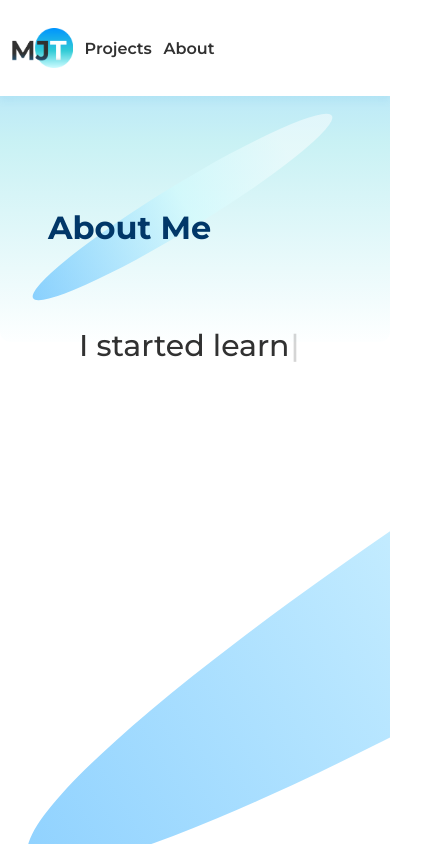
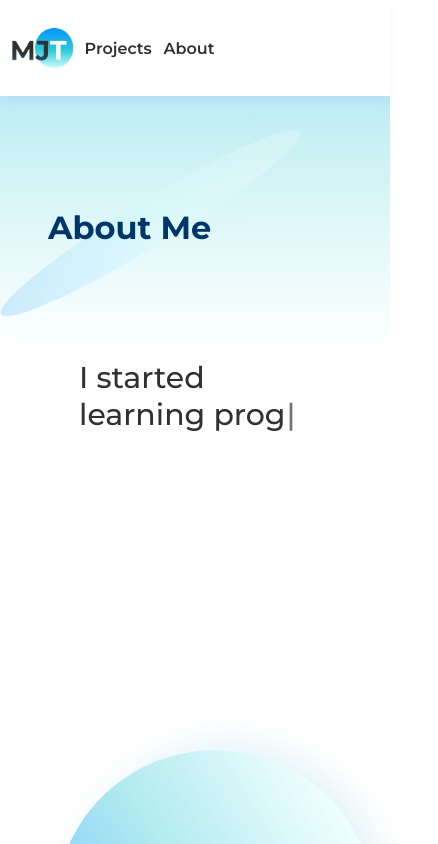
Before and after one commit to jdesolate/my-portfolio, a React (Vite) app: page /about in a window 390 px wide. Shown: the top 844 px of the page, 438 px wide, since content can reach past the window. Built offline with nearby package versions, Linux system fonts and the light colour scheme.

Commit message:
V3.5 Framer Motion

```diff
--- a/index.html
+++ b/index.html
@@ -15,7 +15,7 @@
 			href="https://fonts.googleapis.com/css2?family=Montserrat:wght@500;600;700;800&display=swap"
 			rel="stylesheet"
 		/>
-		<title>Portfolio</title>
+		<title>Mervin Tampus</title>
 	</head>
 	<body>
 		<div id="root"></div>
--- a/package.json
+++ b/package.json
@@ -12,6 +12,7 @@
     "@emotion/styled": "^11.8.1",
     "@mui/icons-material": "^5.6.2",
     "@mui/material": "^5.6.4",
+    "@react-spring/parallax": "^9.4.5",
     "framer-motion": "^6.3.3",
     "react": "^18.0.0",
     "react-dom": "^18.0.0",
--- a/src/Home.tsx
+++ b/src/Home.tsx
@@ -1,15 +1,20 @@
 import Header from './components/header/Header';
 import Projects from './components/myworks/Projects';
+import Footer from './components/navbar/Footer';
 import Navbar from './components/navbar/Navbar';
 import Techstack from './components/techstack/Techstack';
 
 function Home() {
 	return (
-		<div className='main'>
-			<Header />
-			<Techstack />
-			<Projects />
-		</div>
+		<>
+			<Navbar />
+			<div className='main'>
+				<Header />
+				<Techstack />
+				<Projects />
+			</div>
+			<Footer />
+		</>
 	);
 }
 
--- a/src/components/about/About.tsx
+++ b/src/components/about/About.tsx
@@ -1,25 +1,25 @@
 import { motion } from 'framer-motion';
 import Contact from './Contact';
+import Navbar from '../navbar/Navbar';
+import Footer from '../navbar/Footer';
 import Typewriter from 'typewriter-effect';
-import { useEffect } from 'react';
-import { useLocation } from 'react-router-dom';
 
 function About() {
-	const location = useLocation();
-
 	return (
 		<>
+			<Navbar />
 			<div className='about'>
 				<div className='header-bg' />
 				<div className='about-title'>
 					<motion.div
 						className='about-title-comet'
 						initial={{ top: '-20rem', left: '30rem', opacity: 0 }}
-						animate={{ left: '10rem', top: '2rem ', opacity: 0.5 }}
-						transition={{ delay: 0.2, type: 'tween', duration: 0.8 }}
+						animate={{ left: '8rem', top: '3rem ', opacity: 0.2 }}
+						transition={{ delay: 2, type: 'tween', duration: 0.8 }}
 					></motion.div>
 					<h1>About Me</h1>
 				</div>
+
 				<div className='about-desc1'>
 					<h2>
 						<Typewriter
@@ -47,18 +47,25 @@ function About() {
 						/>
 					</h2>
 				</div>
+
 				<motion.div
 					className='about-desc2'
-					initial={{ top: -1000, left: 1000 }}
+					initial={{ top: -2000, left: 2000 }}
 					animate={{ top: 0, left: 0 }}
-					transition={{ delay: 5, type: 'tween', duration: 2 }}
+					whileHover={{ scale: 0.9 }}
+					whileTap={{
+						scale: 1.1,
+						borderRadius: '100%',
+					}}
+					transition={{ type: 'tween', duration: 1 }}
 				>
-					<div className='about-desc2-comet'></div>
+					<div className='about-desc2-circle'></div>
 					<h2>
 						Solving problems, being in different teams, delivering works, and
 						accomplishing goals drives my passion in this field.
 					</h2>
 				</motion.div>
+
 				<div className='about-hero'>
 					<div className='about-hero-image'>
 						<img src='../../../assets/images/Mervin2.png' alt='Mervin' />
@@ -93,6 +100,7 @@ function About() {
 						</div>
 					</div>
 				</div>
+
 				<div className='about-desc3'>
 					<h2>I’m inspired in the saying:</h2>
 					<div className='about-desc3-saying'>
@@ -108,10 +116,131 @@ function About() {
 						</div>
 					</div>
 				</div>
+
+				<Contact />
 			</div>
-			<Contact />
+			<Footer />
 		</>
 	);
 }
 
 export default About;
+
+/*
+	<ParallaxLayer offset={0} speed={2}>
+						<Navbar />
+				<div className='about'>
+
+						<div className='header-bg' />
+						<div className='about-title'>
+							<motion.div
+								className='about-title-comet'
+								initial={{ top: '-20rem', left: '30rem', opacity: 0 }}
+								animate={{ left: '10rem', top: '2rem ', opacity: 0.5 }}
+								transition={{ delay: 0.2, type: 'tween', duration: 0.8 }}
+							></motion.div>
+							<h1>About Me</h1>
+						</div>
+
+						<div className='about-desc1'>
+							<h2>
+								<Typewriter
+									options={{ loop: true }}
+									onInit={(typewriter) => {
+										typewriter
+											.changeDelay(2)
+											.typeString(
+												'I’m currently a 3rd year Computer Engineering student in Cebu Institute of Technology - University.'
+											)
+											.pauseFor(2000)
+											.deleteAll(2)
+											.typeString(
+												' I started learning programming during my 1st year in college.'
+											)
+											.pauseFor(2000)
+											.deleteAll(2)
+											.typeString(
+												' As hard as it was, I fell in love with it in no time.'
+											)
+											.pauseFor(2000)
+											.deleteAll(2)
+											.start();
+									}}
+								/>
+							</h2>
+						</div>
+					</ParallaxLayer>
+					<ParallaxLayer offset={1} speed={1}>
+						<motion.div
+							className='about-desc2'
+							initial={{ top: -1000, left: 1000 }}
+							animate={{ top: 0, left: 0 }}
+							transition={{ delay: 5, type: 'tween', duration: 2 }}
+						>
+							<div className='about-desc2-comet'></div>
+							<h2>
+								Solving problems, being in different teams, delivering works,
+								and accomplishing goals drives my passion in this field.
+							</h2>
+						</motion.div>
+					</ParallaxLayer>
+					<ParallaxLayer offset={2} speed={1.5}>
+						<div className='about-hero'>
+							<div className='about-hero-image'>
+								<img src='../../../assets/images/Mervin2.png' alt='Mervin' />
+							</div>
+							<div className='about-hero-right'>
+								<div className='about-hero-right-top'>
+									<h2>In my life, people called me as:</h2>
+									<div className='about-hero-right-top-entries'>
+										<p>Crazy</p>
+										<p>Serious</p>
+										<p>Simple</p>
+										<p>Kind</p>
+										<p>Funny</p>
+										<p>Smiling</p>
+										<p>Careful</p>
+										<p>Reliable</p>
+										<p>Focused</p>
+										<p>Dedicated</p>
+									</div>
+								</div>
+								<div className='about-hero-right-divider'></div>
+								<div className='about-hero-right-bot'>
+									<h2>I enjoy spending time on:</h2>
+									<div className='about-hero-right-bot-entries'>
+										<p>E-books</p>
+										<p>Self-development</p>
+										<p>Flutter</p>
+										<p>Scrabble</p>
+										<p>Manhwa</p>
+										<p>Anime</p>
+									</div>
+								</div>
+							</div>
+						</div>
+					</ParallaxLayer>
+					<ParallaxLayer offset={2.5} speed={2}>
+						<div className='about-desc3'>
+							<h2>I’m inspired in the saying:</h2>
+							<div className='about-desc3-saying'>
+								<div className='about-desc3-saying-quote'>
+									<h3>“Roads were made for journeys, not destinations.” </h3>
+									<h4>- Confucius</h4>
+									<p>
+										I believe that everyone was born with the will to succeed in
+										life. However, the connections we make along the way help us
+										recognize that we are not alone. That we are capable of
+										living not just for ourselves but also for others.
+									</p>
+								</div>
+							</div>
+						</div>
+						</ParallaxLayer>
+				</div>
+				<ParallaxLayer offset={3} speed={1}>
+					<Contact />
+
+				<Footer />
+				</ParallaxLayer>
+*/
--- /dev/null
+++ b/src/components/myworks/ProjPage.tsx
@@ -0,0 +1,16 @@
+import React from 'react';
+import Navbar from './../navbar/Navbar';
+import Footer from './../navbar/Footer';
+import Projects from './Projects';
+
+function ProjPage() {
+	return (
+		<div>
+			<Navbar />
+			<Projects />
+			<Footer />
+		</div>
+	);
+}
+
+export default ProjPage;
--- a/src/components/myworks/Projects.tsx
+++ b/src/components/myworks/Projects.tsx
@@ -3,11 +3,13 @@ import ArrowForwardOutlinedIcon from '@mui/icons-material/ArrowForwardOutlined';
 import { projects } from './Strings';
 import { useNavigate } from 'react-router-dom';
 import viewButtons from './viewButtons';
+import { motion } from 'framer-motion';
 
 function Projects() {
 	const navigate = useNavigate();
 
 	return (
+		<>
 			<div className='projects' id='proj'>
 				<>
 					<div className='projects-comet'></div>
@@ -16,13 +18,21 @@ function Projects() {
 							<h1>Projects</h1>
 						</div>
 						<p>
-						Most of these projects are made together with a team. I worked in a
-						variety of roles such as front-end developer, back-end developer,
-						UI/UX Designer.
+							Most of these projects are made together with a team. I worked in
+							a variety of roles such as front-end developer, back-end
+							developer, UI/UX Designer.
 						</p>
 					</div>
 					{projects.map((data) => (
-					<div className='projects-card'>
+						<motion.div
+							className='projects-card'
+							whileHover={{ scale: 1.05 }}
+							whileTap={{
+								scale: 0.8,
+								borderRadius: '100%',
+							}}
+							transition={{ duration: 0.2, type: 'tween' }}
+						>
 							<div
 								className='projects-card-col1'
 								onClick={() => {
@@ -101,15 +111,12 @@ function Projects() {
 									</div>
 								</div>
 							</div>
-					</div>
+						</motion.div>
 					))}
 				</>
 			</div>
+		</>
 	);
 }
 
 export default Projects;
-
-/*
-
-*/
--- a/src/components/myworks/details/Details.tsx
+++ b/src/components/myworks/details/Details.tsx
@@ -5,6 +5,8 @@ import viewButtons from '../viewButtons';
 import Stack from './Stack';
 import { useEffect } from 'react';
 import { useLocation } from 'react-router-dom';
+import Footer from './../../navbar/Footer';
+import Navbar from './../../navbar/Navbar';
 
 export function Details(proj: string) {
 	const location = useLocation();
@@ -39,6 +41,8 @@ export function Details(proj: string) {
 		}
 	}
 	return (
+		<>
+			<Navbar />
 			<div className='details'>
 				<div className={`details-bg-${proj}`} />
 				<div className='details-header'>
@@ -102,5 +106,7 @@ export function Details(proj: string) {
 					</div>
 				</div>
 			</div>
+			<Footer />
+		</>
 	);
 }
--- a/src/main.scss
+++ b/src/main.scss
@@ -57,6 +57,7 @@
 	--shadow-text: 1px 2px 0.3rem hsl(192, 96%, 28%);
 	--shadow-text2: 2px 3px 0.5rem hsl(0, 0%, 100%);
 	--shadow-shape: 0 0.3rem 0.5rem hsla(192, 100%, 36%, 0.5);
+	--shadow-shape2: 0 1rem 2rem hsla(192, 100%, 36%, 0.2);
 	--shadow-nav: 0 0.3rem 0.5rem hsla(192, 100%, 36%, 0.064);
 	--ff-main: 'Montserrat', sans-serif;
 	--fs-h1: clamp(38px, 5vw + 1rem, 48px);
@@ -171,6 +172,7 @@ img {
 }
 
 .footer {
+	width: calc(100% - 4.1rem);
 	height: 8rem;
 	padding: 1rem 2rem 0 2rem;
 	display: flex;
@@ -903,7 +905,6 @@ img {
 }
 
 .about {
-	overflow: hidden;
 	margin-top: 5rem;
 	display: flex;
 	flex-direction: column;
@@ -911,6 +912,7 @@ img {
 	align-items: flex-start;
 	&-title {
 		padding: 2rem 3rem 5rem 3rem;
+
 		&-comet {
 			position: absolute;
 			z-index: -1;
@@ -931,9 +933,10 @@ img {
 		align-items: flex-start;
 		justify-content: flex-start;
 		text-align: start;
-		padding: 0 2rem;
-		height: 35vh;
+		padding: 2rem 2rem;
+		height: 40vh;
 		width: calc(80% - 5rem);
+
 		h2 {
 			color: var(--black);
 			font-size: var(--fs-h2);
@@ -941,50 +944,60 @@ img {
 		}
 	}
 	&-desc2 {
-		// border: 1px solid red;
-		margin: 5rem 2rem;
-		padding: 0 3rem;
+		margin: 0 2rem 0 2rem;
 		height: 50vh;
+		width: 70%;
+		min-width: 400px;
 		display: flex;
 		align-items: center;
 		justify-content: center;
-		text-align: start;
 		position: relative;
-
-		&-comet {
+		align-self: center;
+		&-circle {
 			position: absolute;
 			z-index: -1;
-			width: 200px;
-			height: 1600px;
-			left: 10rem;
-			top: -40rem;
+			width: 600px;
+			height: 600px;
+			left: 25%;
+			top: -30%;
 			border-radius: 50%;
-			background: var(--faded-gradient);
+			box-shadow: var(--shadow-shape2);
+			background: var(--faded-gradient2);
 			opacity: 0.5;
-			transition: left 1s ease-in-out;
+			transition: height 1s ease-in-out, width 1s ease-in-out,
+				top 1s ease-in-out;
 			transform: rotate(-121.4deg);
 		}
-
 		h2 {
 			color: var(--black);
 			font-size: var(--fs-h2);
 			font-weight: 800;
+			text-align: center;
+		}
+		@media (max-width: 900px) {
+			&-circle {
+				width: 320px;
+				height: 320px;
+				left: 15%;
+				top: 5%;
+			}
+			h2 {
+				font-size: var(--fs-h3);
+				font-weight: 700;
+				text-align: justify;
+			}
 		}
 	}
 	@media (min-width: 900px) {
 		&-desc2 {
+			margin: 2rem;
 			padding: 0 10rem;
 			text-align: center;
 			position: relative;
-			&-comet {
-				left: 50rem;
-				top: -50rem;
-				transition: left 1s ease-in-out;
-			}
 		}
 	}
 	&-hero {
-		margin: 2rem 0 0 0;
+		margin: 8rem 0 0 0;
 		display: flex;
 		flex-direction: row;
 		flex-wrap: wrap;
@@ -1111,7 +1124,9 @@ img {
 				}
 			}
 		}
-		@media (min-width: 900px) {
+	}
+	@media (max-width: 900px) {
+		&-desc3 {
 			&-saying {
 				align-self: center;
 				width: 85%;
--- a/src/main.tsx
+++ b/src/main.tsx
@@ -4,23 +4,20 @@ import { BrowserRouter as Router, Routes, Route } from 'react-router-dom';
 import Home from './Home';
 import About from './components/about/About';
 import Error from './components/Error';
-import Navbar from './components/navbar/Navbar';
-import Projects from './components/myworks/Projects';
 import Booksynation from './components/myworks/details/Booksynation';
 import Recycler from './components/myworks/details/Recycler';
 import Whitelist from './components/myworks/details/Whitelist';
 import Datagrades from './components/myworks/details/Datagrades';
 import Altruwiz from './components/myworks/details/Altruwiz';
-import Footer from './components/navbar/Footer';
+import ProjPage from './components/myworks/ProjPage';
 
 ReactDOM.createRoot(document.getElementById('root')!).render(
 	<React.StrictMode>
 		<Router>
-			<Navbar />
 			<Routes>
 				<Route path='/' element={<Home />} />
 				<Route path='/about' element={<About />} />
-				<Route path='/projects' element={<Projects />} />
+				<Route path='/projects' element={<ProjPage />} />
 				<Route path='/projects/booksynation' element={<Booksynation />} />
 				<Route path='/projects/recycl3r' element={<Recycler />} />
 				<Route path='/projects/whitelist' element={<Whitelist />} />
@@ -28,7 +25,6 @@ ReactDOM.createRoot(document.getElementById('root')!).render(
 				<Route path='/projects/altruwiz' element={<Altruwiz />} />
 				<Route path='*' element={<Error />} />
 			</Routes>
-			<Footer />
 		</Router>
 	</React.StrictMode>
 );
```
Also changed, not shown: 2 other files (tests, documents, lock files or other folders). Lines whose indentation alone changed are shown as unchanged.
